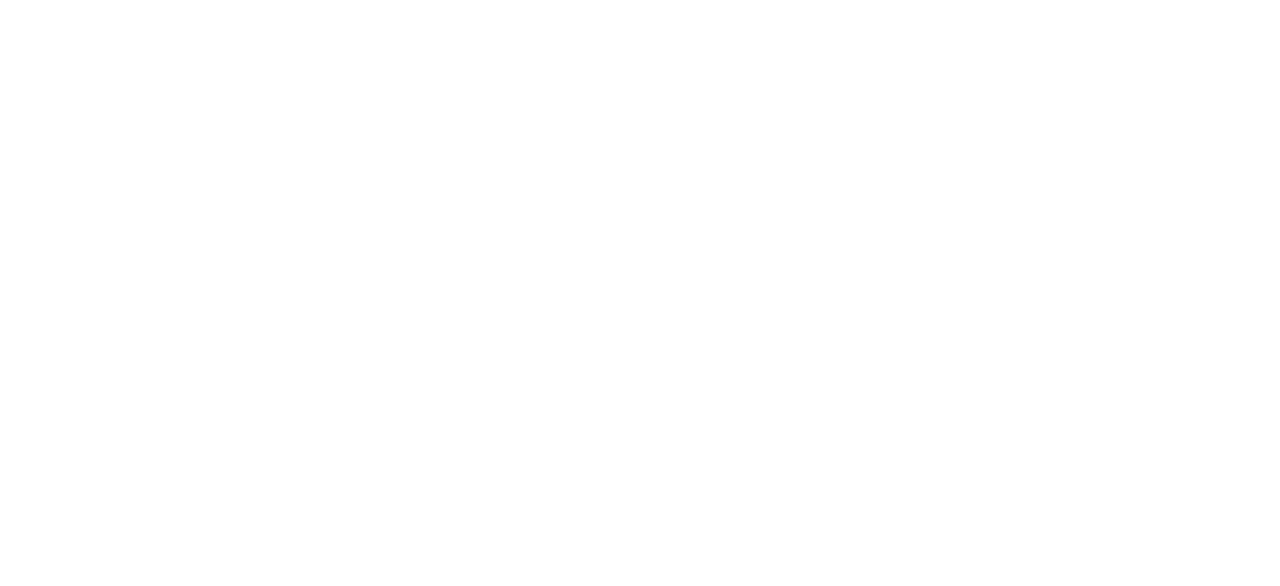
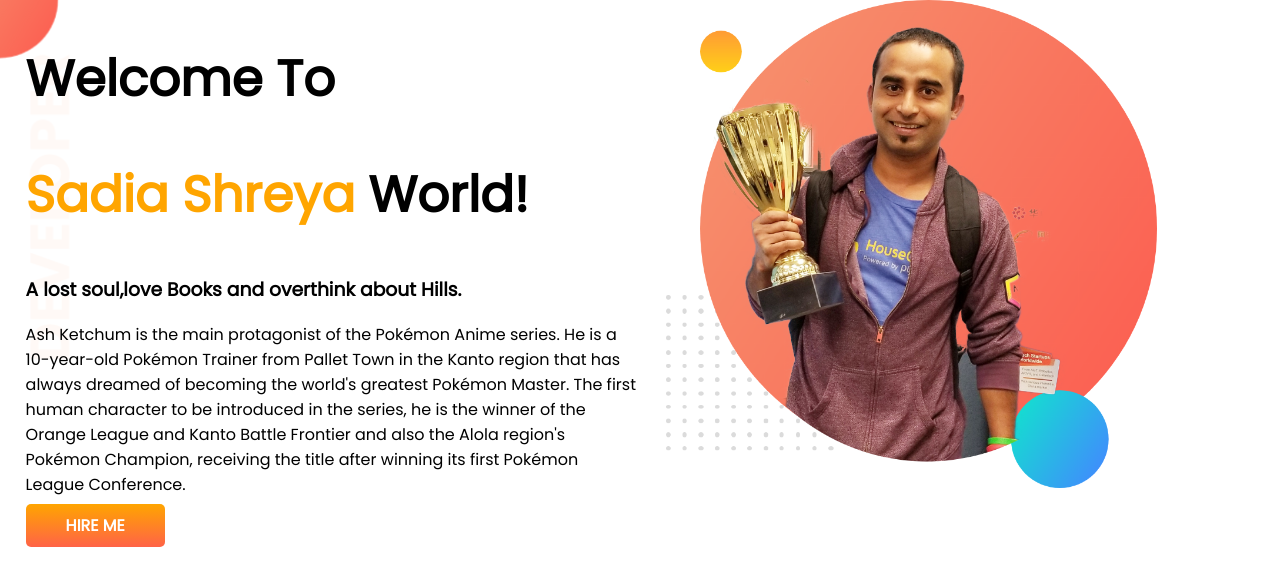
Before and after one commit to Shreya23m/Portfolio, a plain HTML site: page index.html in a window 1280 px wide. Drawn offline with Linux system fonts and the light colour scheme.

Commit message:
top banner added

```diff
--- a/index.html
+++ b/index.html
@@ -1,13 +1,39 @@
 <!DOCTYPE html>
 <html lang="en">
+
 <head>
     <meta charset="UTF-8">
     <meta http-equiv="X-UA-Compatible" content="IE=edge">
     <meta name="viewport" content="width=device-width, initial-scale=1.0">
     <title>Shreya Portfolio</title>
+    <link rel="preconnect" href="https://fonts.googleapis.com">
+    <link rel="preconnect" href="https://fonts.gstatic.com" crossorigin>
+    <link href="https://fonts.googleapis.com/css2?family=Poppins&display=swap" rel="stylesheet">
     <link rel="stylesheet" href="style.css">
 </head>
+
 <body>
+    <section class="top-banner">
+        <div class="half">
+            <h1>Welcome To</h1>
+            <h1><span class="orange">Sadia Shreya</span> World!</h1>
+            <h3>A lost soul,love Books and overthink about Hills.</h3>
+            <p>Ash Ketchum is the main protagonist of the Pokémon Anime series. He is a 10-year-old Pokémon Trainer from
+                Pallet Town in the Kanto region that has always dreamed of becoming the world's greatest Pokémon Master.
+                The
+                first human character to be introduced in the series, he is the winner of the Orange League and Kanto
+                Battle
+                Frontier and also the Alola region's Pokémon Champion, receiving the title after winning its first
+                Pokémon
+                League Conference. </p>
+            <a class="link-button" target="blank" href="https://www.linkedin.com/company/programminghero/">HIRE ME</a>
+        </div>
+        <div class="half">
+            <img src="images/jhankar.png" alt="">
+        </div>
+    </section>
+
 
 </body>
+
 </html>
--- a/style.css
+++ b/style.css
@@ -0,0 +1,32 @@
+body{
+    font-family: 'Poppins', sans-serif;
+    margin:0;
+}
+h1{
+    font-size: 50px;
+}
+.orange{
+    color: orange;
+}
+section{
+    display: flex;
+}
+.half{
+    width: 50%;
+    padding-left: 2%;
+}
+.half img{
+    width: 80%;
+}
+.link-button{
+    text-decoration: none;
+    background-image: linear-gradient(orange, tomato);
+    padding: 10px 40px;
+    color: white;
+    font-weight: 700;
+    border-radius: 5px;
+}
+.top-banner{
+    background-image: url("images/top-banner.png");
+    background-repeat: no-repeat;
+}
```
Also changed, not shown: images/2017-07-06-15-03-38-317.jpg (added), images/IMG_20171124_002155.jpg (added), images/aviary-image-1490431473856.jpeg (added), images/dream-bg.png (added), images/exp-bg.png (added), images/jhankar.png (added), images/jhankar2.png (added), images/my-bg.png (added), images/my-bg2.png (added), images/top-banner.png (added), 7 other files.
